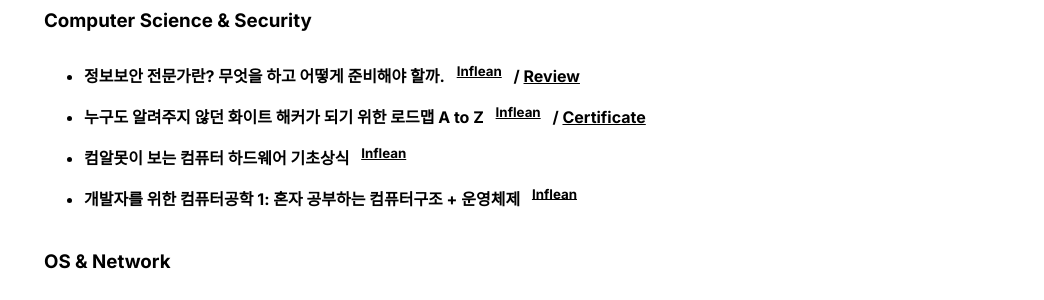
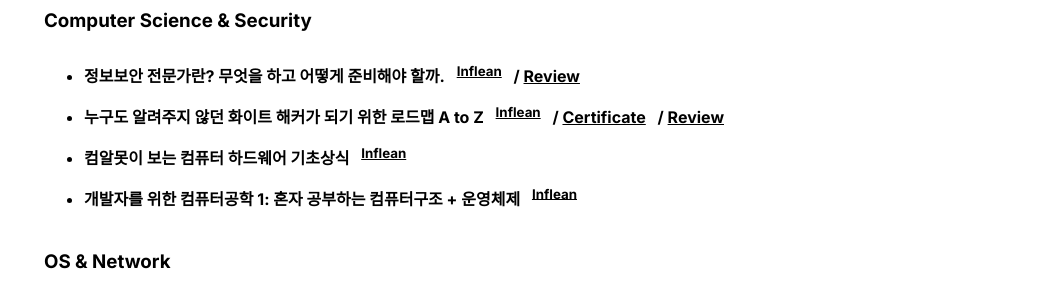
Before and after one commit to BangJeongBin/BangJeongBin.github.io, a Jekyll site: the page built from index.md, in a window 1280 px wide and 900 px high, scrolled down 2793 px. Shown: the part 153-453 px from the top of the window, without its empty margins (236-1280 px from the left). Built offline with Jekyll 4.4.1, drawn with Linux system fonts in a browser that asks for light colours.

Commit message:
Update activities_list.html

```diff
--- a/_includes/activities_list.html
+++ b/_includes/activities_list.html
@@ -13,6 +13,7 @@
             누구도 알려주지 않던 화이트 해커가 되기 위한 로드맵 A to Z&ensp;
             <sup><a href="https://www.inflearn.com/course/%ED%99%94%EC%9D%B4%ED%8A%B8-%ED%95%B4%EC%BB%A4-%EB%A1%9C%EB%93%9C%EB%A7%B5-a-to-z">Inflean</a></sup>
             &ensp;/ <a href="https://www.inflearn.com/certificate/1495440-334458-14752226">Certificate</a>
+            &ensp;/ <a href="https://bangjeongbin.github.io/TIL-Blog/posts/review-online-academy-inflearn-roadmap-to-becoming-a-white-hacker">Review</a>
         </strong>
     </li>
 
```
